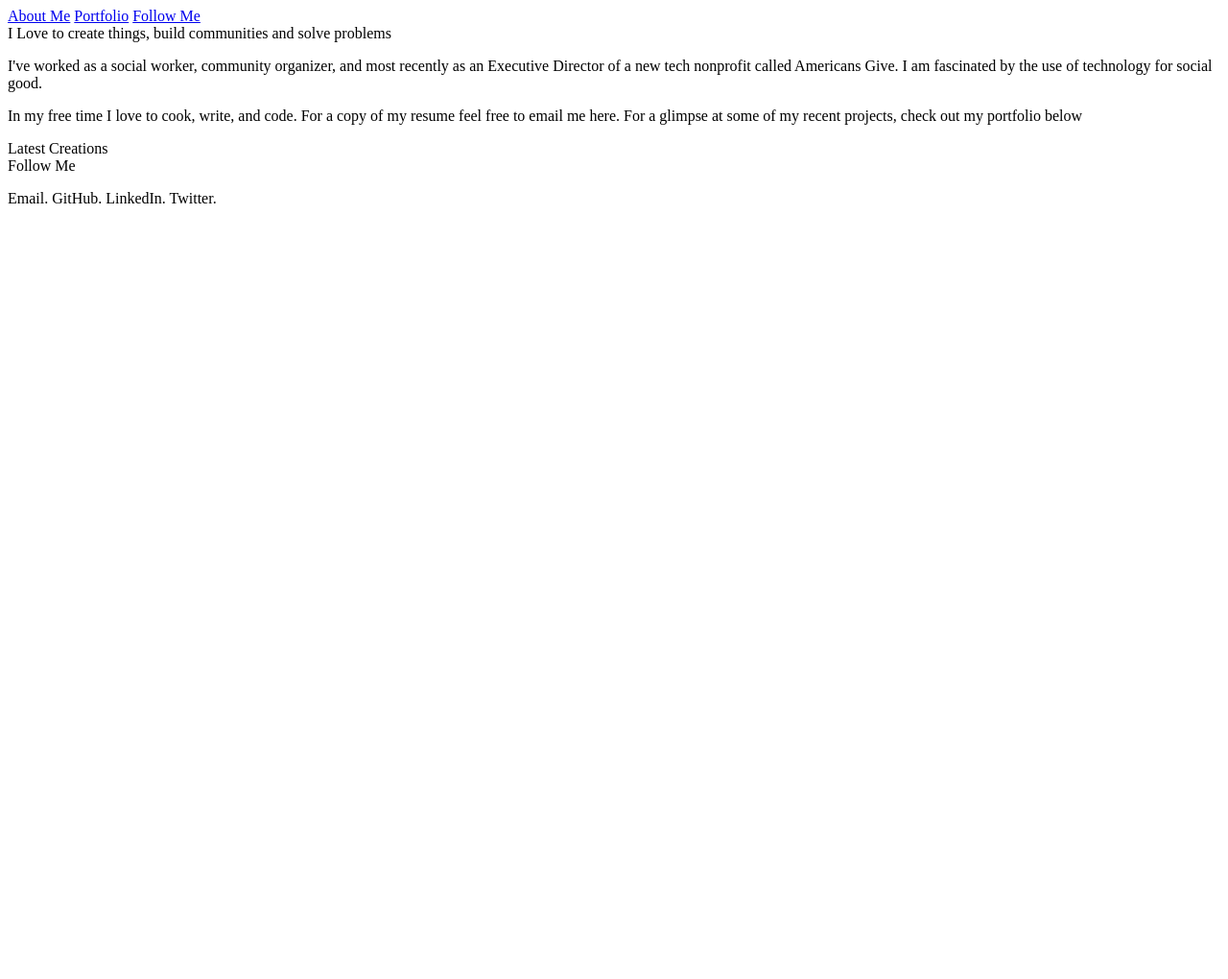
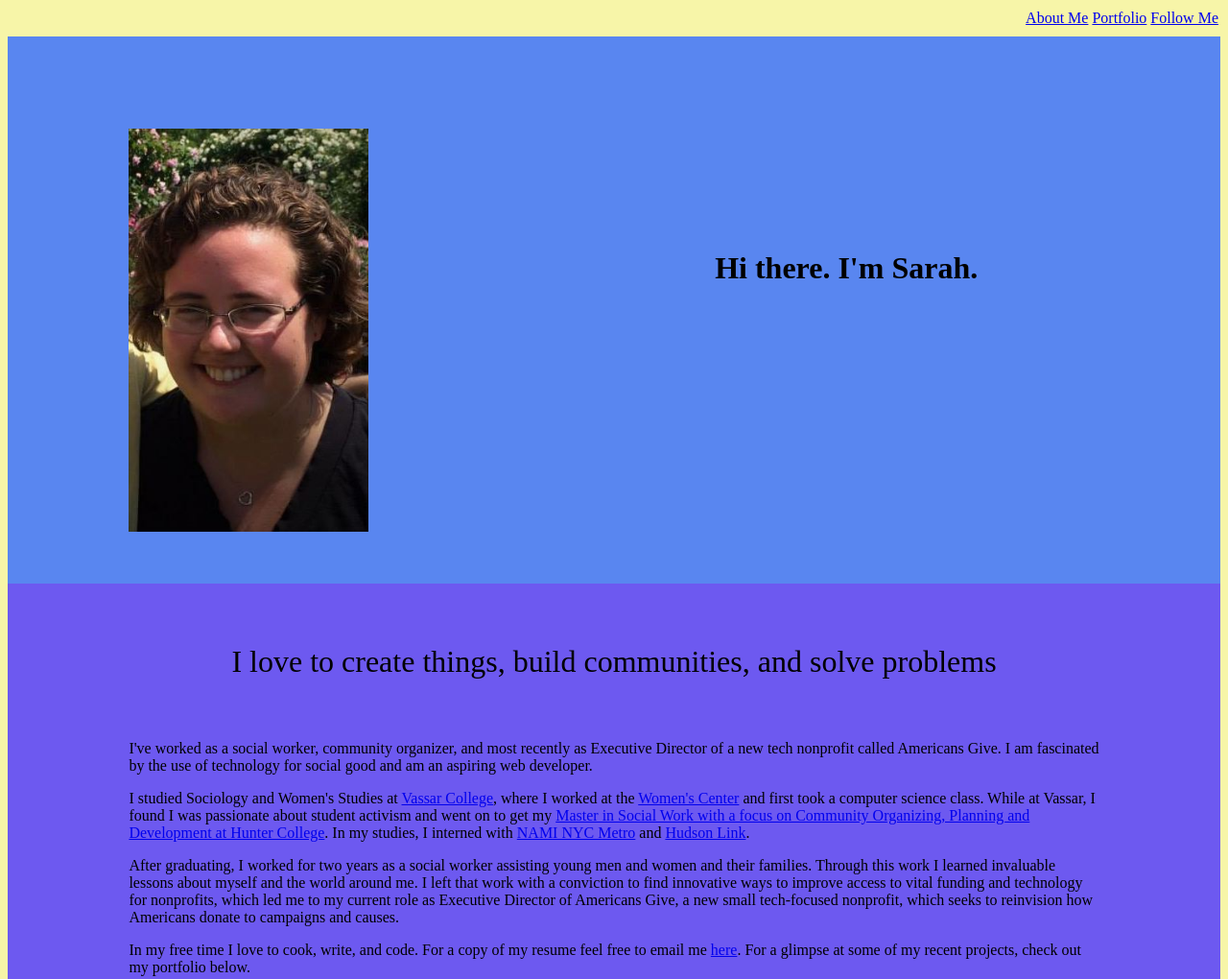
Before and after one commit to sarahzinger/portfolio, a plain HTML site: page index.html in a window 1280 px wide. Shown: the top 1020 px of the page at 96% size. Before the commit the page ends 800 px from the top, so only its background shows below. Drawn offline with Linux system fonts and the light colour scheme; a web font is replaced by a local one.

Commit message:
Basic styling

```diff
--- a/index.html
+++ b/index.html
@@ -3,6 +3,8 @@
 <head>
 	<meta charset="UTF-8">
 	<title>Sarah Muenzinger</title>
+	<link href='http://fonts.googleapis.com/css?family=Droid+Serif' rel='stylesheet' type='text/css'>
+	<link rel="stylesheet" href="style.css">
 </head>
 <body>
 	<div id="section1">
@@ -11,21 +13,29 @@
 			<a href="#section3">Portfolio</a>
 			<a href="#section4">Follow Me</a>
 		</nav>
+		<img id="me" src="me.jpeg">
+		<h1>Hi there. I'm Sarah.</h1>
 	</div>
 	<div id="section2">
-		<div class="title"> I Love to create things, build communities and solve problems </div>
-		<p> I've worked as a social worker, community organizer, and most recently as an Executive Director of a new tech nonprofit called Americans Give. I am fascinated by the use of technology for social good.</p>
-		<p> In my free time I love to cook, write, and code. For a copy of my resume feel free to email me here. For a glimpse at some of my recent projects, check out my portfolio below</p>
+		<div class="title"> I love to create things, build communities, and solve problems </div>
+		<p> I've worked as a social worker, community organizer, and most recently as Executive Director of a new tech nonprofit called Americans Give. I am fascinated by the use of technology for social good and am an aspiring web developer.</p>
+		<p> I studied Sociology and Women's Studies at <a href="http://www.vassar.edu/">Vassar College</a>, where I worked at the <a href="http://womenscenter.vassar.edu/">Women's Center</a> and first took a computer science class. While at Vassar, I found I was passionate about student activism and went on to get my <a href="http://www.hunter.cuny.edu/socwork/"> Master in Social Work with a focus on Community Organizing, Planning and Development at Hunter College</a>. In my studies, I interned with <a href="http://www.naminycmetro.org/">NAMI NYC Metro</a> and <a href="http://www.hudsonlink.org/">Hudson Link</a>. </p>
+		<p> After graduating, I worked for two years as a social worker assisting young men and women and their families. Through this work I learned invaluable lessons about myself and the world around me. I left that work with a conviction to find innovative ways to improve access to vital funding and technology for nonprofits, which led me to my current role as Executive Director of Americans Give, a new small tech-focused nonprofit, which seeks to reinvision how Americans donate to campaigns and causes.
+
+		<p> In my free time I love to cook, write, and code. For a copy of my resume feel free to email me <a href="mailto:sarah.muenzinger@gmail.com">here</a>. For a glimpse at some of my recent projects, check out my portfolio below.</p>
 	</div>
 	<div id="section3">
 		<div class="title">Latest Creations</div>
-		<div><a href= "http://smuenzinger.github.io/DogsWearingHats/"></a></div>
-		<div><a href= "http://smuenzinger.github.io/DogsWearingHats/"></a></div>
-		<div><a href= "http://smuenzinger.github.io/DogsWearingHats/"></a></div>
+
+		<div id="container">
+			<a href= "http://smuenzinger.github.io/DogsWearingHats/"><img src="dogs.jpg"></a>
+			<a href= "http://smuenzinger.github.io/Cool-Ladies-Quiz/"><img src="quiz.jpg"></a>
+			<a href= "http://smuenzinger.github.io/shopping-apples/"><img src="shoppinglist.jpg"></a>
+		</div>
 	</div>
 	<div id="section4">
 		<div class="title"> Follow Me</div>
-		<p> Email. GitHub. LinkedIn. Twitter. </p>
+		<h2> <a href="mailto:sarah.muenzinger@gmail.com">Email.</a> <a href="https://github.com/smuenzinger">GitHub.</a> <a href="http://lnkd.in/du6Gr-w">LinkedIn</a>. <a href="https://twitter.com/SarahMunzi">Twitter.</a> </h2>
 	</div>
 </body>
 </html>
--- a/style.css
+++ b/style.css
@@ -0,0 +1,71 @@
+body{
+	font-family: 'Droid Serif', serif;
+	background-color: #F7F5A8;
+}
+nav{
+	padding: 10px;
+	text-align: right;
+	position: fixed;
+	top:0;
+	width: 100%;
+	right: 0;
+
+	background-color: #F7F5A8;
+
+}
+#section1{
+	background-color: #5986F0;
+	width: 100%;
+	height:600px;
+}
+#me{
+	max-height: 70%;
+	margin-left: 10%;
+	margin-top: 10%;
+
+}
+h1{
+	float:right;
+	margin-right: 20%;
+	margin-top:20%;
+}
+
+#section2{
+	background-color: #6D59F0;
+	width: 100%;
+	height:600px;
+}
+.title{
+	text-align: center;
+	font-size: 200%;
+	padding-top: 5%;
+	margin-bottom: 5%;
+}
+p{
+	width: 80%;
+	margin-right:auto;
+	margin-left: auto;
+}
+#section3{
+	background-color: #5DF2F5;
+	width: 100%;
+	height:600px;
+}
+#section4{
+	background-color: purple;
+	width: 100%;
+	height:600px;
+
+}
+#container{
+	width: 100%;
+	text-align: center;
+}
+img{
+	max-width: 30%;
+	display: inline-block;
+
+}
+h2{
+	text-align: center;
+}
```
Also changed, not shown: dogs.jpg (added), me.jpeg (added), quiz.jpg (added), shoppinglist.jpg (added).
